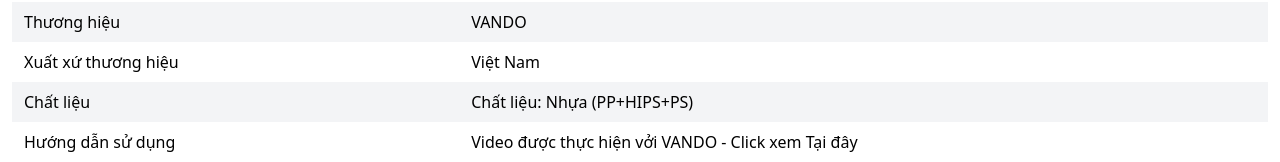
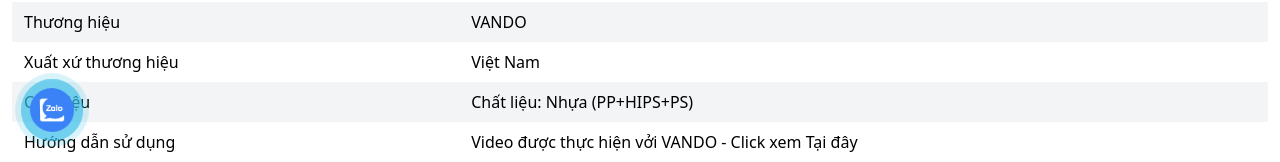
Before and after one commit to hoangbao0201/vesmart.vn, a Next.js app: page /san-pham/1 in a window 1280 px wide. Shown: the part 638-800 px from the top of the page. Built offline with nearby package versions, Linux system fonts and the light colour scheme; no server answers.

Commit message:
Fix styled-component, Add Button Contact Zalo

```diff
--- a/next.config.js
+++ b/next.config.js
@@ -6,9 +6,12 @@
             "res.cloudinary.com",
             "lh3.googleusercontent.com",
             "image.folderstyle.com",
-      "down-vn.img.susercontent.com"
-    ]
-  }
-}
+            "down-vn.img.susercontent.com",
+        ],
+    },
+    compiler: {
+        styledComponents: true,
+    },
+};
 
-module.exports = nextConfig
+module.exports = nextConfig;
--- a/package.json
+++ b/package.json
@@ -29,12 +29,14 @@
     "react-dom": "18.2.0",
     "react-markdown": "^8.0.7",
     "remark-gfm": "^3.0.1",
+    "sass": "^1.66.1",
     "styled-components": "^6.0.7",
     "tailwindcss": "3.3.3",
     "typescript": "5.1.6"
   },
   "devDependencies": {
     "@types/nprogress": "^0.2.0",
+    "babel-plugin-styled-components": "^2.1.4",
     "prisma": "^5.1.1"
   }
 }
--- a/src/components/layouts/MainLayout.tsx
+++ b/src/components/layouts/MainLayout.tsx
@@ -7,6 +7,13 @@
 const Footer = dynamic(() => import('../partials/Footer'), {
     ssr: false
 })
+const ButtonContact = dynamic(() => import("@/components/share/ButtonContact"), {
+    ssr: false
+})
+const ScrollOnTop = dynamic(() => import("@/components/share/ScrollOnTop"), {
+    ssr: false
+})
+
 
 
 interface MainLayoutProps {
@@ -32,6 +39,10 @@
 
             { isFooter && <Footer /> }
 
+
+            <ScrollOnTop />
+            <ButtonContact />
+
         </div>
 
     )
--- /dev/null
+++ b/src/components/share/ButtonContact.tsx
@@ -0,0 +1,69 @@
+import { ReactNode } from "react";
+import Image from "next/image";
+import { styled } from "styled-components";
+import Link from "next/link";
+import siteMetadata from "@/siteMetadata";
+
+const ButtonContactStyles = styled.div`
+    z-index: 11;
+    width: 80px;
+    height: 80px;
+    cursor: pointer;
+    visibility: visible;
+    background-color: transparent;
+    transition: visibility 0.5s;
+    left: 0;
+    bottom: 0;
+    display: block;
+
+    & > span {
+        width: 64px;
+        height: 64px;
+        top: 8px;
+        left: 8px;
+        position: absolute;
+        opacity: 0.7;
+        box-shadow: 0 0 0 0 #35bee8;
+        background-color: #35bee8;
+        border-radius: 50%;
+        border: 2px solid transparent;
+        transition: all 0.5s;
+        transform-origin: 50% 50%;
+        animation: zoom 1.3s infinite;
+    }
+
+    & > div {
+        animation: phone-vr-circle-fill 4s infinite ease-in-out;
+    }
+`;
+
+interface ButtonContactProps {
+    children?: ReactNode;
+}
+
+const ButtonContact = ({ children }: ButtonContactProps) => {
+    return (
+        <>
+            <div className="fixed left-3 bottom-3">
+
+                <ButtonContactStyles>
+                    <span>
+                    </span>
+                    <div className="flex items-center justify-center bg-blue-500 top-[18px] left-[18px] w-11 h-11 rounded-full overflow-hidden absolute leading-10">
+                        <Link href={`https://zalo.me/${siteMetadata?.phone || "0971183153"}`} target="_blank">
+                            <Image
+                                width={30}
+                                height={30}
+                                alt="Image zalo"
+                                src={`/static/images/icon-zalo.png`}
+                                className="w-6 h-6 object-cover flex-shrink-0"
+                            />
+                        </Link>
+                    </div>
+                </ButtonContactStyles>
+            </div>
+        </>
+    );
+};
+
+export default ButtonContact;
--- a/src/pages/_app.tsx
+++ b/src/pages/_app.tsx
@@ -1,4 +1,5 @@
 import "@/styles/globals.css";
+import "@/styles/feature.scss";
 import { NextPage } from "next";
 import type { AppProps } from "next/app";
 import { ReactElement, ReactNode } from "react";
@@ -8,7 +9,7 @@
 import "nprogress/nprogress.css";
 import NProgress from "nprogress";
 import { Router } from "next/router";
-import ScrollOnTop from "@/components/share/ScrollOnTop";
+import dynamic from "next/dynamic";
 
 //Binding events.
 Router.events.on("routeChangeStart", () => NProgress.start());
@@ -33,7 +34,6 @@
             <SessionProvider session={session}>
                 {getLayout(<Component {...pageProps} />)}
             </SessionProvider>
-            <ScrollOnTop />
         </>
     )
 }
--- /dev/null
+++ b/src/pages/test.tsx
@@ -0,0 +1,12 @@
+import ButtonContact from "@/components/share/ButtonContact"
+
+
+const TestPage = () => {
+
+    return (
+        <div>
+        </div>
+    )
+}
+
+export default TestPage;
--- a/src/siteMetadata.ts
+++ b/src/siteMetadata.ts
@@ -2,6 +2,7 @@
     title: "Vesmart",
     author: "Vesmart",
     headerTitle: "Vesmart",
+    phone: "0971183153",
     description:
         "Chuyên trang điện tử hàng đầu Việt Nam, cung cấp các sản phẩm điện tử chất lượng, thông tin cập nhật nhanh chóng về ngành công nghiệp, dịch vụ tư vấn và hỗ trợ chuyên sâu. Nơi chia sẻ và đăng tải bài viết, đánh giá về các sản phẩm mới nhất trên thị trường.",
     language: "vi-VN",
--- /dev/null
+++ b/src/styles/feature.scss
@@ -0,0 +1,50 @@
+
+
+
+// Button Contact
+
+@keyframes phone-vr-circle-fill {
+    0%, 100% {
+        -webkit-transform: rotate(0) scale(1) skew(1deg);
+    }
+
+    2.5% {
+        -webkit-transform: rotate(-25deg) scale(1) skew(1deg);
+    }
+
+    5% {
+        -webkit-transform: rotate(25deg) scale(1) skew(1deg);
+    }
+
+    7.5% {
+        -webkit-transform: rotate(-25deg) scale(1) skew(1deg);
+    }
+
+    10% {
+        -webkit-transform: rotate(25deg) scale(1) skew(1deg);
+    }
+
+    12.5% {
+        -webkit-transform: rotate(0) scale(1) skew(1deg);
+    }
+
+    50% {
+        -webkit-transform: rotate(0) scale(1) skew(1deg);
+    }
+}
+
+@keyframes zoom {
+    0% {
+        transform: scale(.9)
+    }
+
+    70% {
+        transform: scale(1);
+        box-shadow: 0 0 0 8px transparent
+    }
+
+    100% {
+        transform: scale(.9);
+        box-shadow: 0 0 0 0 transparent
+    }
+}
```
Also changed, not shown: .babelrc (added), public/static/images/icon-zalo.png (added), 1 other file (tests, documents, lock files or other folders). Lines whose indentation alone changed are shown as unchanged.
